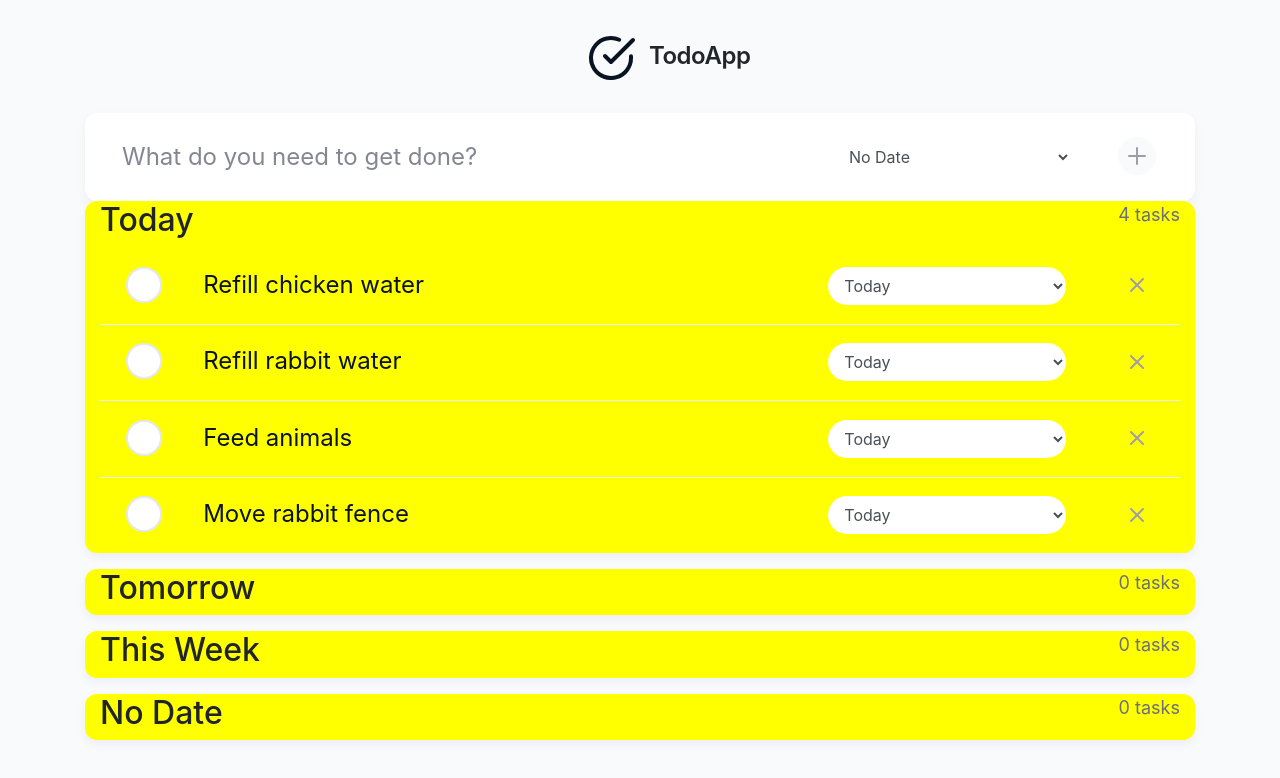
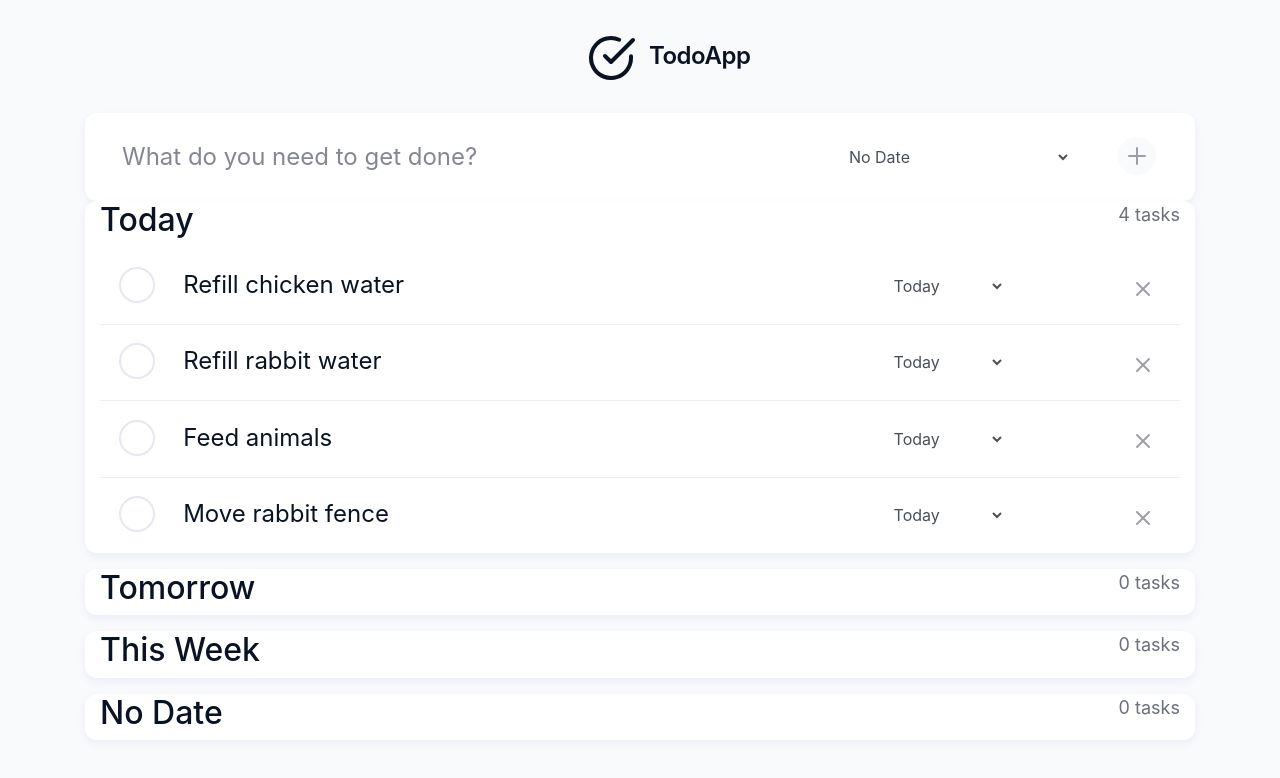
Before and after one commit to aparkening/todo-app, a React (Create React App) app: page / in a window 1280 px wide. Shown: the top 778 px of the page. Built offline with nearby package versions, Linux system fonts and the light colour scheme; a web font is replaced by a local one.

Commit message:
Move task styles to Task component

```diff
--- a/src/App.scss
+++ b/src/App.scss
@@ -14,12 +14,13 @@ $placeholder-color: #848791;
 /* Base Styles */
 body {
   background-color: #F9FAFC !important;
+  color: #0A1323 !important;
 }
 
 .description,
 .description .form-control {
   font-size: 1.5rem;
-  color: #0A1323 !important;
+  // color: #0A1323 !important;
 }
 .lists .description {
   padding-left: 0 !important;
@@ -271,45 +272,45 @@ input[type=text].form-control {
   list-style-type: none;
   padding: 0;
 }
-.task {
-  padding: 1.2rem 1.2rem 1.2rem 1.2rem;
-  box-shadow: 0px 1px 0px $default-shadow-color;
-}
-.task:last-child {
-  box-shadow: none;
-}
-.complete-task {
-  margin-left: 1.25rem;
-  padding-left: 0.125rem !important;
-  max-width: 4rem !important;
-  width: 4rem !important;
-  flex: 0 0 4rem !important;
-}
-.complete-task .btn {
-  width: 2.25rem;
-  height: 2.25rem;
-  background-color: white !important;
-  border: 2px solid #E4E8F1 !important;
-  border-radius: 50%;
-  display: inline-block;
-}
-.completed .complete-task .btn {
-  border-color: $completed-color !important;
-  // background-color: white;
-  padding: 0;
-}
-.complete-task .btn:focus {
-  background-color: white !important;
-  border: 2px solid #E4E8F1 !important;
-}
+// .task {
+//   padding: 1.2rem 1.2rem 1.2rem 1.2rem;
+//   box-shadow: 0px 1px 0px $default-shadow-color;
+// }
+// .task:last-child {
+//   box-shadow: none;
+// }
+// .complete-task {
+//   margin-left: 1.25rem;
+//   padding-left: 0.125rem !important;
+//   max-width: 4rem !important;
+//   width: 4rem !important;
+//   flex: 0 0 4rem !important;
+// }
+// .complete-task .btn {
+//   width: 2.25rem;
+//   height: 2.25rem;
+//   background-color: white !important;
+//   border: 2px solid #E4E8F1 !important;
+//   border-radius: 50%;
+//   display: inline-block;
+// }
+// .completed .complete-task .btn {
+//   border-color: $completed-color !important;
+//   // background-color: white;
+//   padding: 0;
+// }
+// .complete-task .btn:focus {
+//   background-color: white !important;
+//   border: 2px solid #E4E8F1 !important;
+// }
 
 // .btn-primary:focus, .btn-primary:active, .btn-primary.active, .open>.dropdown-toggle.btn-primary
 
-.delete-task.btn {
-  padding-top: 0.3125rem;
-  // background: none !important;
-  // border: none !important;
-}
+// .delete-task.btn {
+//   padding-top: 0.3125rem;
+//   // background: none !important;
+//   // border: none !important;
+// }
 
 // Import Bootstrap and its default variables
 @import '~bootstrap/scss/bootstrap.scss';
--- a/src/Task.js
+++ b/src/Task.js
@@ -1,39 +1,80 @@
 import React from 'react';
 import { Draggable } from 'react-beautiful-dnd';
 import styled from 'styled-components';
-import { COLORS } from './constants'; // CSS Colors
+import { COLORS, SIZES } from './constants'; // CSS constants
 
 // Bootstrap components
 import Form from 'react-bootstrap/Form';
-import Row from 'react-bootstrap/Row';
-import Col from 'react-bootstrap/Col';
-import Button from 'react-bootstrap/Button';
+// import Row from 'react-bootstrap/Row';
+// import Col from 'react-bootstrap/Col';
+// import Button from 'react-bootstrap/Button';
 
 const TaskItem = styled.li`
   padding: 1.2rem;
   box-shadow: 0px 1px 0px ${COLORS.defaultShadow};
-
+  display: flex;
+  flex-wrap: wrap;
+  // margin-right: -15px;
+  // margin-left: -15px;
   &:last-child {
     box-shadow: none;
   }
 `;
+const Complete = styled.div`
+  // margin-left: 1.25rem;
+  // padding-left: 0.125rem !important;
+  max-width: 4rem !important;
+  width: 4rem !important;
+  flex: 0 0 4rem !important;
+`;
+const CompleteButton = styled.button`
+    width: 2.25rem;
+    height: 2.25rem;
+    background-color: white !important;
+    // border: 2px solid #E4E8F1 !important;
+    border-style: solid;
+    border-width: 2px;
+    border-color: ${props => props.completed ? `${COLORS.completed}` : '#E4E8F1'};
+    border-radius: 50%;
+    display: inline-block;
+    padding: ${props => props.completed ? '0' : '0.375rem 0.75rem'};
+  }
+  &:focus {
+    // background-color: white !important;
+    // border: 2px solid #E4E8F1 !important;
+  }
+`;
+const Description = styled.div`
+  font-size: ${SIZES.description};
+  flex: 0 0 66.66667%;
+  max-width: 66.66667%;
+`;
+const Select = styled.div`
 
-
-
-
-
-
+`;
+const DeletButton = styled.button`
+  padding-top: 0.3125rem;
+  border: none !important;
+  background: none !important;
+  border-radius: 50%;
+  flex-basis: 0;
+  flex-grow: 1;
+  min-width: 0;
+  max-width: 100%;
+  text-align: right;
+  &:focus {
+    border: 1px solid white !important;
+  }
+`;
 
 
 export default class Task extends React.Component {
-
   render() {
     // console.log("Task props")
     // console.log(this.props)
 
     // Handle completed button and dropdown selection
     const handleTimeChange = event => {
-      debugger
       this.props.updateTask(this.props.task.id, this.props.parentList.id, event.target.value)
     }
 
@@ -51,21 +92,36 @@ export default class Task extends React.Component {
             ref={provided.innerRef}
             isDragging={snapshot.isDragging}
           >
-            <Row
+            <Complete>
+              {/* <Button
+                value="list-completed"
+                onClick={(e)=> handleTimeChange(e)}
+                disabled={this.props.parentList.id === "list-completed" ? true : false} > */}
+
+              {this.props.parentList.id === "list-completed" ?
+                <CompleteButton
+                  disabled="true"
+                  completed="true"
                 >
-              <Col className="complete-task" xs={1}>
-                <Button value="list-completed" onClick={(e)=> handleTimeChange(e)} disabled={this.props.parentList.id === "list-completed" ? true : false} >
-                {this.props.parentList.id === "list-completed" ?
                   <svg width="18" height="13" viewBox="0 0 18 13" fill="none" xmlns="http://www.w3.org/2000/svg" aria-hidden="true" focusable="false">
                     <path d="M17 1L6 12L1 7" stroke="#03CEA4" strokeWidth="2" strokeLinecap="round" strokeLinejoin="round"/>
-                  </svg> : null}
+                  </svg>
                   <span className="sr-only">Complete Task</span>
-                </Button>
-              </Col>
-              <Col className="description" xs={8} md={6} lg={7}>
-                <div {...provided.dragHandleProps}>{this.props.task.content}</div>
-              </Col>
-              <Col xs={6} md={3} lg={3}>
+                </CompleteButton>
+                :
+                <CompleteButton
+                  value="list-completed"
+                  onClick={(e)=> handleTimeChange(e)}
+                >
+                  <span className="sr-only">Complete Task</span>
+                </CompleteButton>
+              }
+            </Complete>
+            <Description {...provided.dragHandleProps}>
+              {this.props.task.content}
+            </Description>
+            {/* <Col xs={6} md={3} lg={3}> */}
+            <Select>
               <Form.Label className="sr-only">Select Timeframe</Form.Label>
               <Form.Control
                 as="select"
@@ -80,17 +136,15 @@ export default class Task extends React.Component {
                 <option value="list-week">This Week</option>
                 <option value="list-completed">Completed</option>
               </Form.Control>
-              </Col>
-              <Col className="last">
-                <Button className="delete-task" onClick={() => this.props.deleteTask(this.props.task.id, this.props.parentList.id)}>
+            </Select>
+            {/* </Col> */}
+            <DeletButton onClick={() => this.props.deleteTask(this.props.task.id, this.props.parentList.id)}>
               <svg width="24" height="24" viewBox="0 0 24 24" fill="none" xmlns="http://www.w3.org/2000/svg" aria-hidden="true" focusable="false">
                 <path d="M18 6L6 18" stroke="#9D9FA7" strokeWidth="2" strokeLinecap="round" strokeLinejoin="round"/>
                 <path d="M6 6L18 18" stroke="#9D9FA7" strokeWidth="2" strokeLinecap="round" strokeLinejoin="round"/>
               </svg>
               <span className="sr-only">Delete Task</span>
-                </Button>
-              </Col>
-            </Row>
+            </DeletButton>
           </TaskItem>
         )}
       </Draggable>
--- a/src/TaskList.js
+++ b/src/TaskList.js
@@ -39,7 +39,6 @@ export default class TaskList extends React.Component {
             ref={provided.innerRef}
             {...provided.droppableProps}
             isDraggingOver={snapshot.isDraggingOver}
-            style={{backgroundColor: 'yellow'}}
           >
             {this.props.list.id !== 'list-completed' ? <Row className="heading">
               <Col xs={8} md={10}>
--- a/src/constants.js
+++ b/src/constants.js
@@ -1,6 +1,6 @@
 // Common colors
 export const COLORS = {
-  text: 'black',
+  text: '#0A1323',
   background: '#F9FAFC',
   today: '#FF006E',
   tomorrow: '#FB5607',
@@ -10,3 +10,8 @@ export const COLORS = {
   defaultShadow: '#EBEEF5',
   placeholder: '#848791'
 };
+
+// Common sizes
+export const SIZES = {
+  description: '1.5em',
+};
```
Lines whose indentation alone changed are shown as unchanged.
